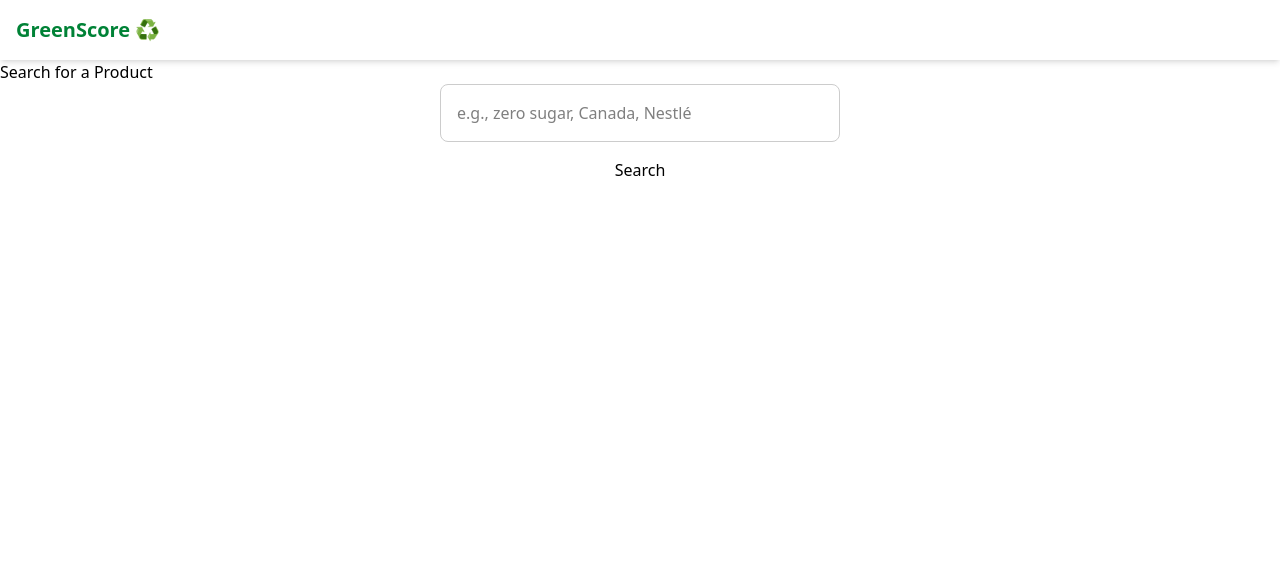
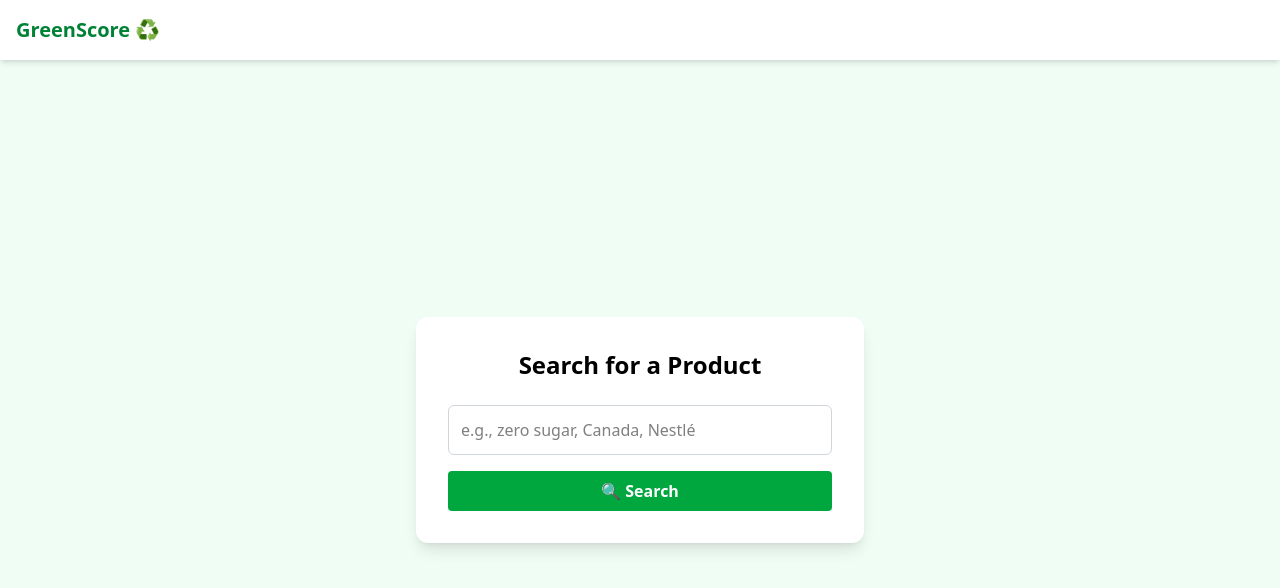
Before and after one commit to asiddiqi04/GDSCHack2025, a React (Vite) app in the folder frontend/: page /search in a window 1280 px wide. Shown: the top 588 px of the page. Built offline with nearby package versions, Linux system fonts and the light colour scheme; the HTML template or start-up script is replaced by a standard one.

Commit message:
added components

```diff
--- a/frontend/src/Scan.jsx
+++ b/frontend/src/Scan.jsx
@@ -1,101 +1,56 @@
-import { useEffect, useRef, useState } from 'react';
-import { useNavigate } from 'react-router-dom';
+import { useRef, useState, useEffect } from 'react';
 import Navbar from './components/Navbar';
-
 
 function Scan() {
   const videoRef = useRef(null);
   const canvasRef = useRef(null);
-  const [stream, setStream] = useState(null);
   const [capturedImage, setCapturedImage] = useState(null);
-  const navigate = useNavigate();
 
   useEffect(() => {
-    const isMobile = /iPhone|iPad|iPod|Android/i.test(navigator.userAgent);
-
-    const getCamera = async () => {
+    const getCameraStream = async () => {
       try {
-        const mediaStream = await navigator.mediaDevices.getUserMedia({
-          video: isMobile
-            ? { facingMode: { exact: 'environment' } }
-            : true,
-        });
-        setStream(mediaStream);
+        const stream = await navigator.mediaDevices.getUserMedia({ video: true });
         if (videoRef.current) {
-          videoRef.current.srcObject = mediaStream;
+          videoRef.current.srcObject = stream;
         }
       } catch (err) {
-        console.error('Camera access error:', err);
-        alert('Could not access the camera.');
+        console.error('Camera error:', err);
       }
     };
 
-    getCamera();
-
-    return () => {
-      stream?.getTracks().forEach((track) => track.stop());
-    };
+    getCameraStream();
   }, []);
 
   const captureImage = () => {
     const video = videoRef.current;
     const canvas = canvasRef.current;
-    if (!video || !canvas) return;
-
-    const ctx = canvas.getContext('2d');
-    canvas.width = video.videoWidth;
-    canvas.height = video.videoHeight;
-    ctx.drawImage(video, 0, 0);
-    const dataURL = canvas.toDataURL('image/png');
-    setCapturedImage(dataURL);
+    if (video && canvas) {
+      const ctx = canvas.getContext('2d');
+      canvas.width = video.videoWidth;
+      canvas.height = video.videoHeight;
+      ctx.drawImage(video, 0, 0);
+      setCapturedImage(canvas.toDataURL('image/png'));
+    }
   };
 
   const handleSubmit = () => {
-    if (!capturedImage) {
-      alert('Please capture an image first.');
-      return;
-    }
-
-    // Future: Upload capturedImage (dataURL) to backend
-    navigate('/results');
+    alert('Image submitted!');
   };
 
   return (
-    <div className="landing-container">
-    <Navbar />
-
-
-      <main className="hero">
-        <div className="hero-content">
-          <h1>Scan a Product</h1>
-          <p>Point your camera at a barcode and capture it.</p>
-
-          <video
-            ref={videoRef}
-            autoPlay
-            playsInline
-            style={{ width: '100%', maxWidth: '400px', borderRadius: '10px', marginBottom: '1rem' }}
-          />
+    <div className="min-h-screen bg-green-50 flex flex-col">
+      <Navbar />
+      <main className="flex-grow flex justify-center items-center px-4 py-12">
+        <div className="bg-white p-6 rounded-xl shadow-md w-full max-w-lg text-center">
+          <h1 className="text-2xl font-bold mb-2">Scan a Product</h1>
+          <p className="text-gray-600 mb-4">Point your camera at a barcode and capture it.</p>
+          <video ref={videoRef} autoPlay playsInline className="w-full rounded-md border border-gray-300 mb-4" />
           <canvas ref={canvasRef} style={{ display: 'none' }} />
-
-          <button className="cta-button" onClick={captureImage}>
-            📸 Capture
-          </button>
-
+          <button onClick={captureImage} className="w-full bg-green-600 hover:bg-green-700 text-white font-semibold py-2 rounded">📸 Capture</button>
           {capturedImage && (
             <>
-              <img
-                src={capturedImage}
-                alt="Captured"
-                style={{ marginTop: '1rem', maxWidth: '300px', borderRadius: '8px' }}
-              />
-              <button
-                className="cta-button"
-                style={{ marginTop: '1rem' }}
-                onClick={handleSubmit}
-              >
-                ✅ Submit
-              </button>
+              <img src={capturedImage} alt="Captured" className="mt-4 rounded-md w-full max-w-xs mx-auto" />
+              <button onClick={handleSubmit} className="w-full bg-blue-600 hover:bg-blue-700 text-white font-semibold py-2 rounded mt-4">✅ Submit</button>
             </>
           )}
         </div>
--- a/frontend/src/Search.jsx
+++ b/frontend/src/Search.jsx
@@ -1,8 +1,6 @@
-// src/Search.jsx
 import { useState } from 'react';
 import { useNavigate } from 'react-router-dom';
 import Navbar from './components/Navbar';
-
 
 function Search() {
   const [query, setQuery] = useState('');
@@ -10,37 +8,31 @@ function Search() {
 
   const handleSubmit = (e) => {
     e.preventDefault();
-    navigate(`/search-results?q=${encodeURIComponent(query)}`);
+    navigate('/search-results', { state: { query } });
   };
 
   return (
-    <div className="landing-container">
+    <div className="min-h-screen bg-green-50 flex flex-col">
       <Navbar />
-
-
-      <main className="hero">
-        <h1>Search for a Product</h1>
-        <form onSubmit={handleSubmit} style={{ textAlign: 'center' }}>
+      <main className="flex-grow flex justify-center items-center px-4 py-12">
+        <div className="bg-white p-8 rounded-xl shadow-lg w-full max-w-md text-center">
+          <h1 className="text-2xl font-bold mb-6">Search for a Product</h1>
+          <form onSubmit={handleSubmit} className="space-y-4">
             <input
               type="text"
               placeholder="e.g., zero sugar, Canada, Nestlé"
               value={query}
               onChange={(e) => setQuery(e.target.value)}
-            style={{
-              padding: '1rem',
-              fontSize: '1rem',
-              borderRadius: '8px',
-              border: '1px solid #ccc',
-              width: '100%',
-              maxWidth: '400px',
-              marginBottom: '1rem',
-            }}
+              className="w-full p-3 border border-gray-300 rounded-md focus:outline-none focus:ring-2 focus:ring-green-400"
             />
-          <br />
-          <button className="cta-button" type="submit">
-            Search
+            <button
+              type="submit"
+              className="w-full bg-green-600 hover:bg-green-700 text-white font-semibold py-2 rounded"
+            >
+              🔍 Search
             </button>
           </form>
+        </div>
       </main>
     </div>
   );
--- a/frontend/src/SearchResults.jsx
+++ b/frontend/src/SearchResults.jsx
@@ -1,47 +1,39 @@
-// src/SearchResults.jsx
 import { useLocation } from 'react-router-dom';
 import Navbar from './components/Navbar';
 
+function SearchResults() {
+  const location = useLocation();
+  const query = location.state?.query || '';
 
-function useQuery() {
-  return new URLSearchParams(useLocation().search);
-}
-
-function SearchResults() {
-  const query = useQuery().get('q')?.toLowerCase() || '';
-
-  const dummyData = [
-    { name: 'Nestlé Water', country: 'Canada', company: 'Nestlé', tags: ['zero sugar'] },
-    { name: 'Gluten-Free Cookies', country: 'USA', company: 'Nature’s Best', tags: ['gluten free'] },
-    { name: 'Organic Juice', country: 'Canada', company: 'GreenCo', tags: ['sugar free', 'organic'] },
+  const products = [
+    { name: "Organic Almond Milk", company: "GreenFarm", country: "Canada", tags: ["vegan", "organic"] },
+    { name: "Zero Sugar Cola", company: "ColaCo", country: "USA", tags: ["zero sugar", "carbonated"] }
   ];
 
-  const filtered = dummyData.filter(item =>
-    item.name.toLowerCase().includes(query) ||
-    item.country.toLowerCase().includes(query) ||
-    item.company.toLowerCase().includes(query) ||
-    item.tags.some(tag => tag.toLowerCase().includes(query))
+  const filtered = products.filter((item) =>
+    item.name.toLowerCase().includes(query.toLowerCase()) ||
+    item.company.toLowerCase().includes(query.toLowerCase()) ||
+    item.country.toLowerCase().includes(query.toLowerCase()) ||
+    item.tags.some(tag => tag.toLowerCase().includes(query.toLowerCase()))
   );
 
   return (
-    <div className="landing-container">
-    <Navbar />
-
-
-      <main className="hero">
-        <h1>Results for "{query}"</h1>
-        <div style={{ width: '100%', maxWidth: '600px' }}>
+    <div className="min-h-screen bg-green-50 flex flex-col">
+      <Navbar />
+      <main className="flex-grow flex justify-center items-start px-4 py-12">
+        <div className="w-full max-w-2xl">
+          <h1 className="text-2xl font-bold mb-6">Results for "{query}"</h1>
           {filtered.length > 0 ? (
             filtered.map((item, idx) => (
-              <div key={idx} style={{ margin: '1rem 0', padding: '1rem', background: '#fff', borderRadius: '8px', boxShadow: '0 0 6px rgba(0,0,0,0.1)' }}>
-                <h2>{item.name}</h2>
-                <p><strong>Company:</strong> {item.company}</p>
-                <p><strong>Country:</strong> {item.country}</p>
-                <p><strong>Tags:</strong> {item.tags.join(', ')}</p>
+              <div key={idx} className="bg-white rounded-lg shadow p-4 mb-4 border border-gray-200">
+                <h2 className="text-lg font-semibold">{item.name}</h2>
+                <p className="text-gray-700"><strong>Company:</strong> {item.company}</p>
+                <p className="text-gray-700"><strong>Country:</strong> {item.country}</p>
+                <p className="text-gray-700"><strong>Tags:</strong> {item.tags.join(', ')}</p>
               </div>
             ))
           ) : (
-            <p>No results found.</p>
+            <p className="text-gray-500">No results found.</p>
           )}
         </div>
       </main>
```
Lines whose indentation alone changed are shown as unchanged.
